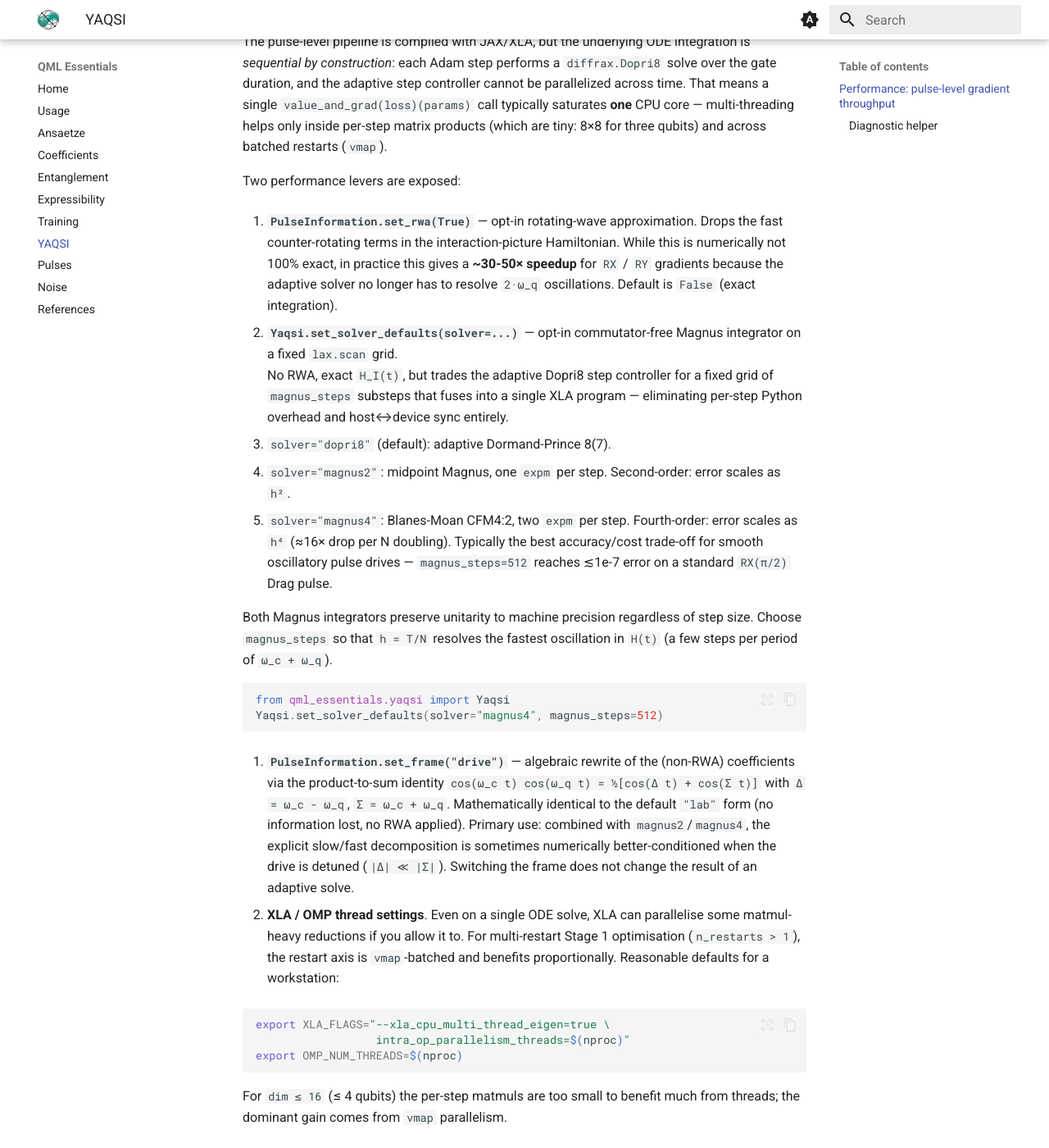
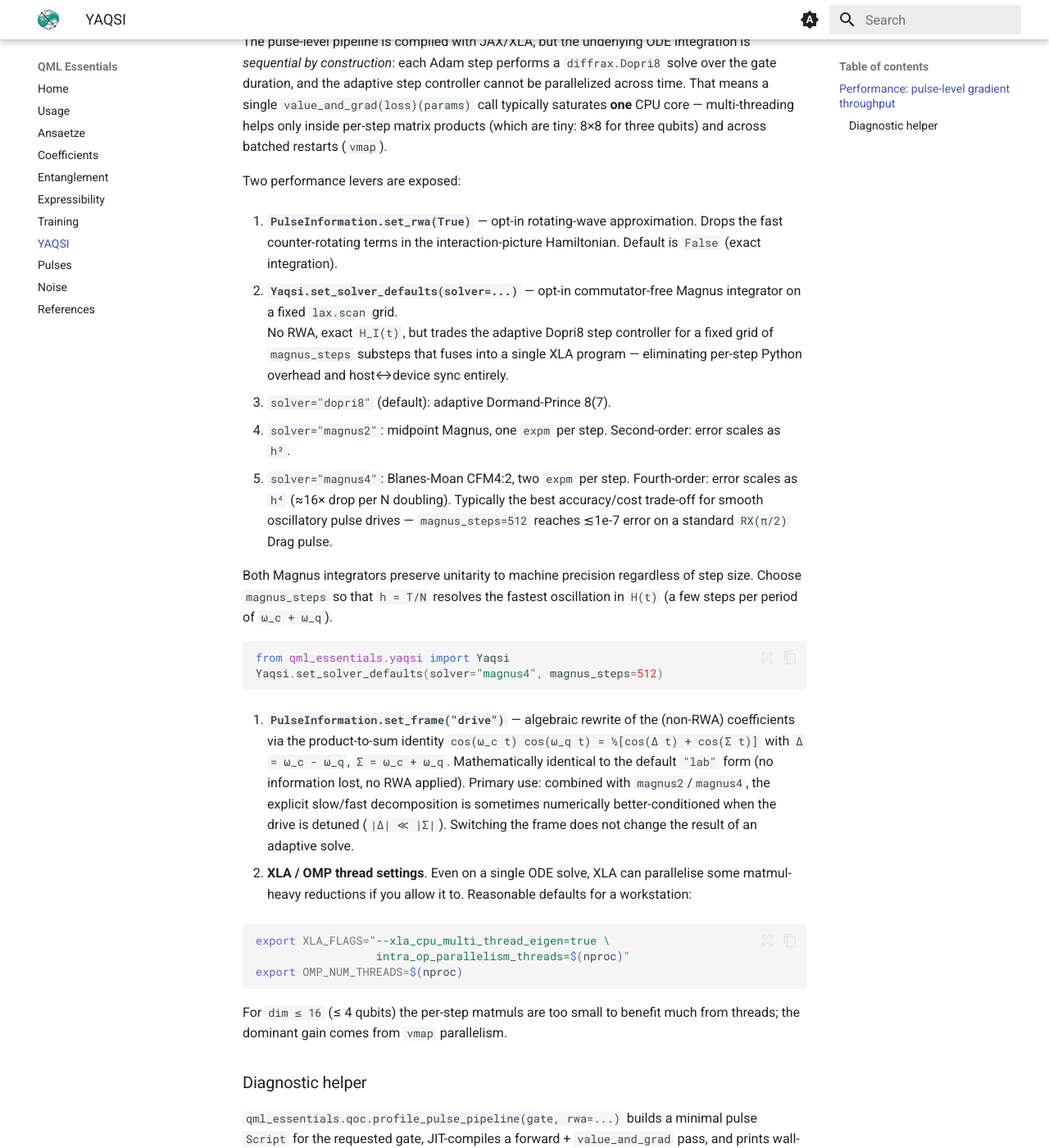
Before and after one commit to cirKITers/qml-essentials, an MkDocs documentation site: the page built from docs/yaqsi.md, in a window 1280 px wide and 1400 px high, scrolled down 4679 px. Shown: the whole window at 82% size. Built offline with MkDocs 1.6.1 and Material for MkDocs 9.7.7, drawn with Linux system fonts in a browser that asks for light colours.

Commit message:
gc
Signed-off-by: Melvin Strobl <lc3267@kit.edu>

````diff
--- a/docs/yaqsi.md
+++ b/docs/yaqsi.md
@@ -163,6 +163,7 @@ fig, axes = yss.draw(figure="pulse", args=(jnp.pi*0.5,))
 
 ![pulse-schedule](figures/pulse_schedule_light.png#center#only-light)
 ![pulse-schedule](figures/pulse_schedule_dark.png#center#only-dark)
+
 ## Performance: pulse-level gradient throughput
 
 The pulse-level pipeline is compiled with JAX/XLA, but the underlying
@@ -179,9 +180,6 @@ Two performance levers are exposed:
 1. **`PulseInformation.set_rwa(True)`** — opt-in rotating-wave
    approximation.  Drops the fast counter-rotating terms in the
    interaction-picture Hamiltonian.
-   While this is numerically not 100% exact, in practice this
-   gives a **~30-50× speedup** for `RX` / `RY` gradients because the
-   adaptive solver no longer has to resolve `2·ω_q` oscillations.
    Default is `False` (exact integration).
 
 2. **`Yaqsi.set_solver_defaults(solver=...)`** — opt-in commutator-free
@@ -222,8 +220,6 @@ Two performance levers are exposed:
 
 4. **XLA / OMP thread settings**.  Even on a single ODE solve, XLA
    can parallelise some matmul-heavy reductions if you allow it to.
-   For multi-restart Stage 1 optimisation (`n_restarts > 1`), the
-   restart axis is `vmap`-batched and benefits proportionally.
    Reasonable defaults for a workstation:
 
    ```bash
````
